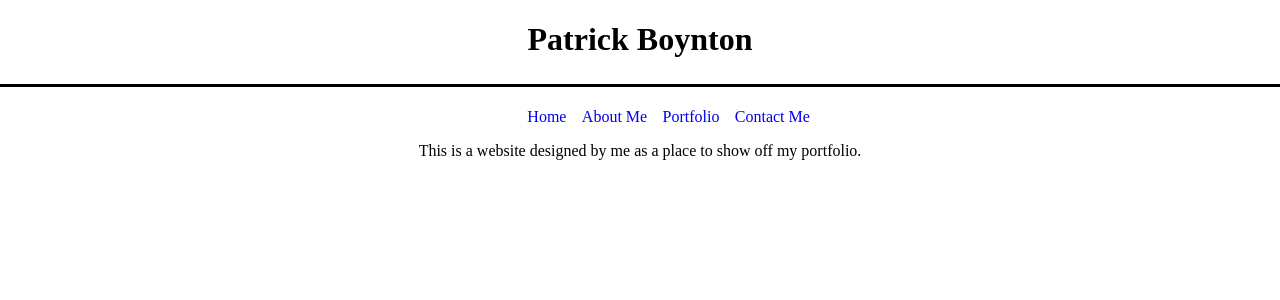
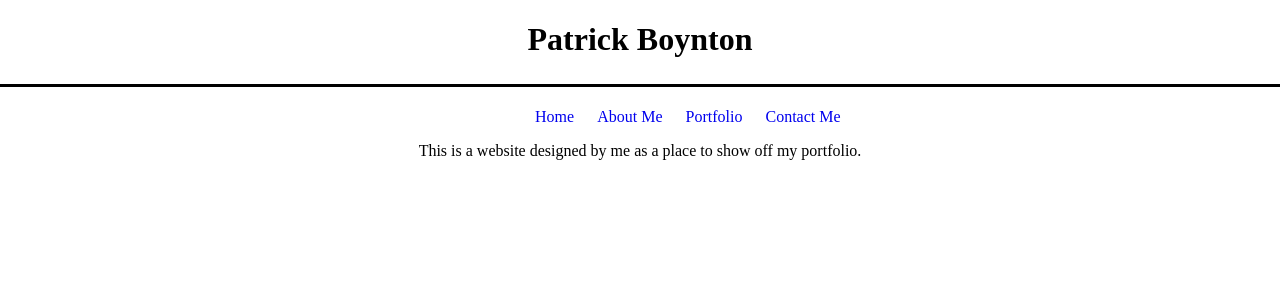
Before and after one commit to PatrickBoyn/PersonalSite, a Django app: page / in a window 1280 px wide. Shown: the top 300 px of the page. Run offline with Django 3.2, Linux system fonts and the light colour scheme.

Commit message:
Still working on spacing out and evening out the nav bar.

```diff
--- a/personal/static/css/site.css
+++ b/personal/static/css/site.css
@@ -14,7 +14,7 @@ ul{
     padding-left:40%;
 }
 li{
-    margin-left:2%;
+    margin-left:3%;
 }
 a{
     text-decoration:none;
```
